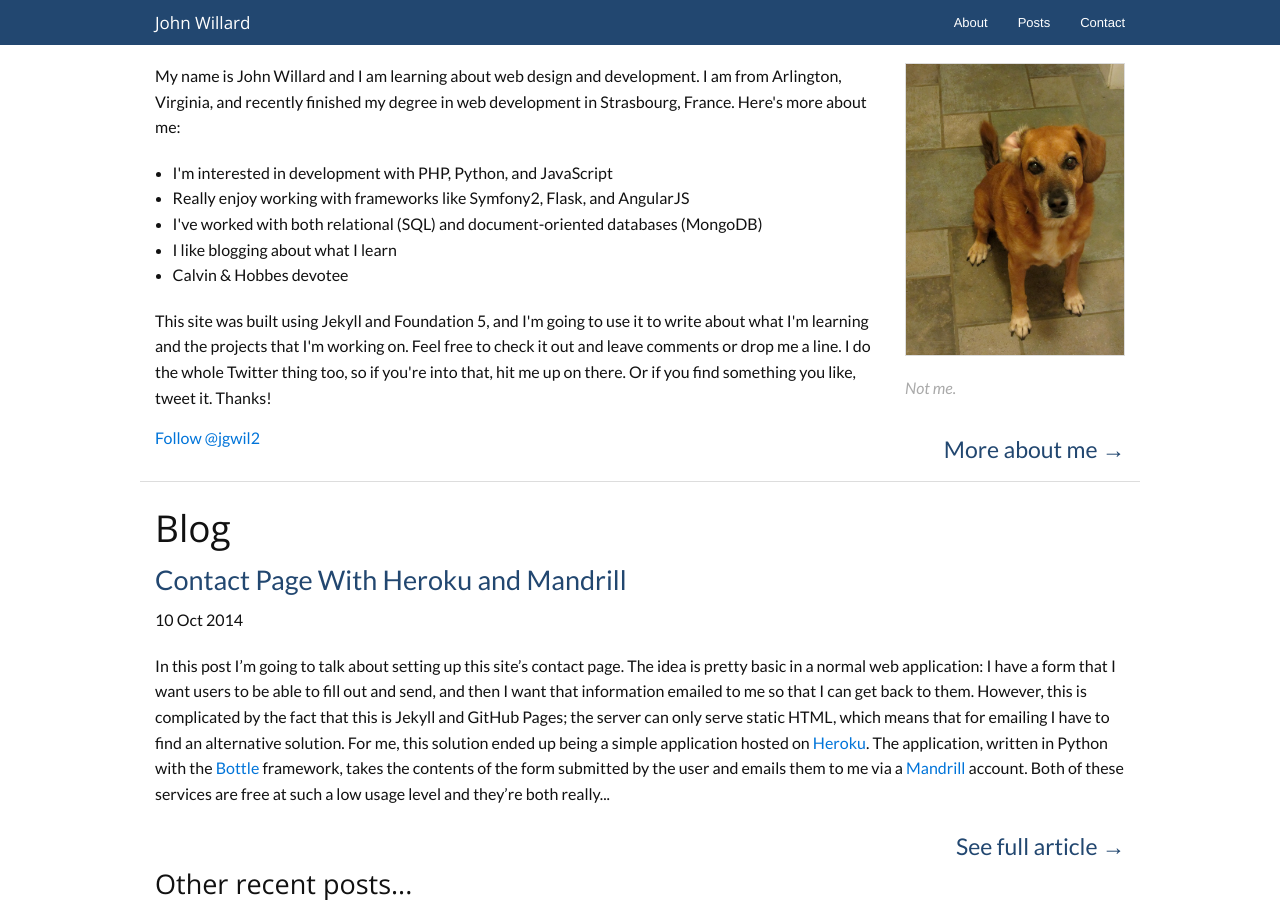
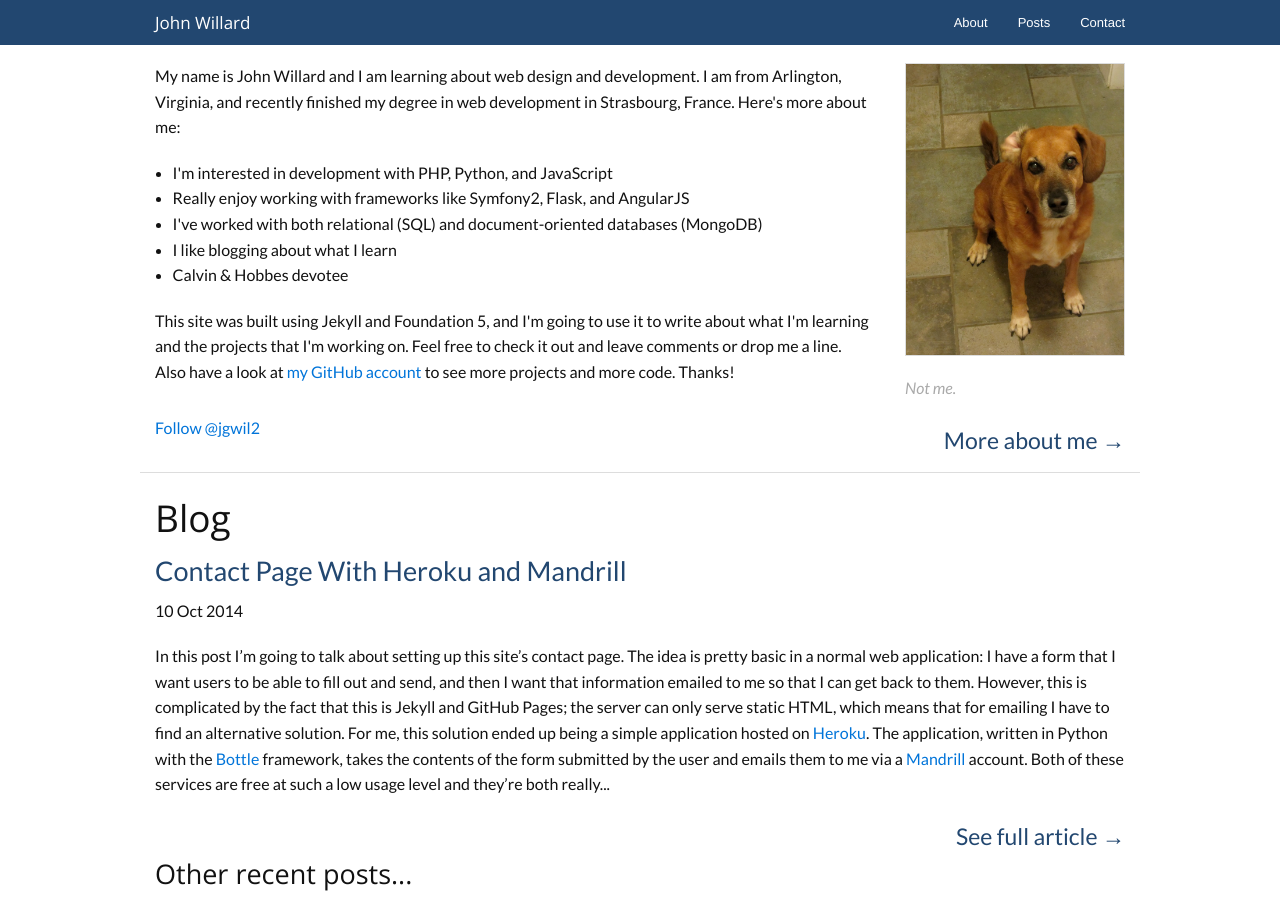
Before and after one commit to jgwil2/jgwil2.github.io, a Jekyll site: the page built from index.html, in a window 1280 px wide and 900 px high. Built offline with Jekyll 4.4.1, drawn with Linux system fonts in a browser that asks for light colours; nearby versions of some CDN libraries; library files that are not in the unit come from our copies; Markdown is read by kramdown in place of the engine named in the settings; comment, search, counter and statistics services are not loaded.

Commit message:
add link to github account at top of index

```diff
--- a/index.html
+++ b/index.html
@@ -17,7 +17,7 @@ layout: default
 				<li>I like blogging about what I learn</li>
 				<li>Calvin & Hobbes devotee</li>
 			</ul>
-			<p>This site was built using Jekyll and Foundation 5, and I'm going to use it to write about what I'm learning and the projects that I'm working on. Feel free to check it out and leave comments or drop me a line. I do the whole Twitter thing too, so if you're into that, hit me up on there. Or if you find something you like, tweet it. Thanks!</p>
+			<p>This site was built using Jekyll and Foundation 5, and I'm going to use it to write about what I'm learning and the projects that I'm working on. Feel free to check it out and leave comments or drop me a line. Also have a look at <a href="https://github.com/jgwil2">my GitHub account</a> to see more projects and more code. Thanks!</p>
 		</div>
 		<div class="large-3 medium-3 columns">
 			<figure>
```
